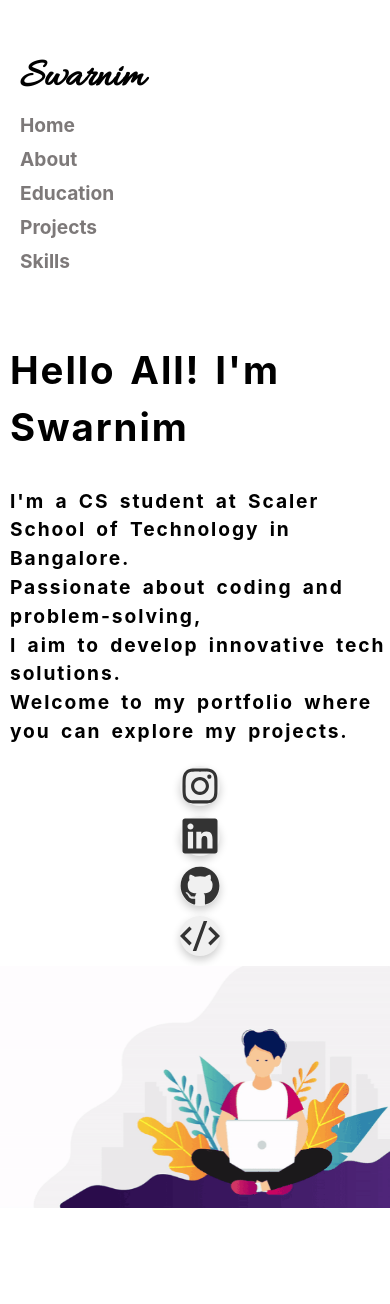
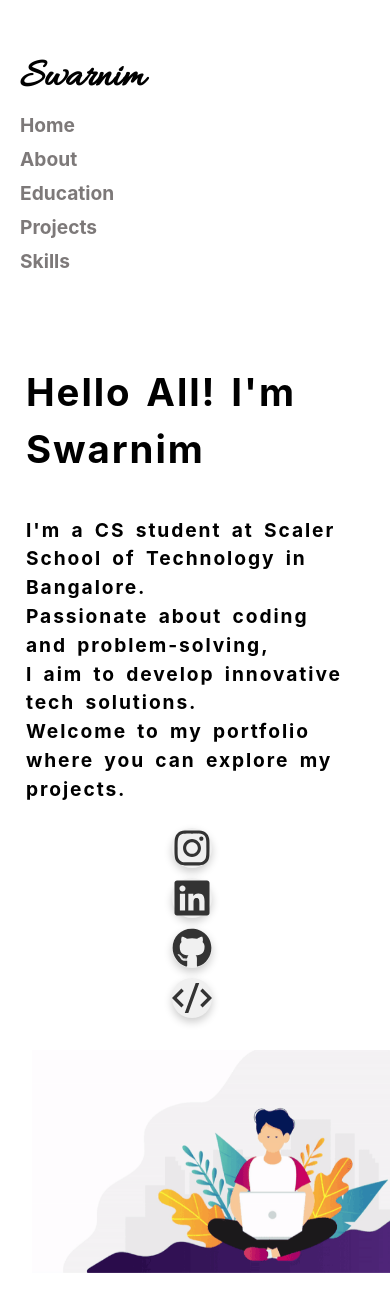
Before and after one commit to Swarnim114/Porfolio2, a React (Create React App) app: page / in a window 390 px wide. Before the commit the page ends 1228 px from the top, so only its background shows below. Built offline with nearby package versions, Linux system fonts and the light colour scheme.

Commit message:
responsiveness changes made

```diff
--- a/src/pages/Home/home.css
+++ b/src/pages/Home/home.css
@@ -1,69 +1,76 @@
-/* General Styles */
 body {
-  margin: 0; /* Remove default margin */
-  overflow-x: hidden; /* Prevent horizontal scrolling */
+  margin: 0;
+  overflow-x: hidden;
 }
 
 .home {
   text-align: center;
+  padding: 1rem;
+  box-sizing: border-box;
 }
 
 .introduction {
   width: 100%;
   display: flex;
   align-items: center;
-  margin-bottom: 20px;
   justify-content: space-between;
   flex-wrap: wrap;
-  box-sizing: border-box; /* Ensure padding and border are included in the element's total width and height */
+  box-sizing: border-box;
 }
 
 .hello {
   text-align: left;
-  margin-bottom: 10px;
-  margin-left: 100px;
-  margin-top: 10px;
+  margin: 1rem;
+  flex: 1;
 }
 
 .hello-text {
   font-size: 1.2em;
   line-height: 1.5;
-  margin: 0; /* Remove default margins */
-  letter-spacing: 0.1em; /* Increase space between letters */
-  word-spacing: 0.2em; /* Increase space between words */
+  margin: 0;
+  letter-spacing: 0.1em;
+  word-spacing: 0.2em;
 }
 
 .hello-big {
   font-size: 2em;
   font-weight: bold;
-  margin-bottom: 1px;
+  margin-bottom: 0.5rem;
+}
+
+.boyLaptop-container {
+  flex: 1;
+  display: flex;
+  justify-content: center;
+  align-items: center;
+  min-width: 280px; /* Minimum size */
+  width: 100%;
+  max-width: 700px;
+  margin: 1rem;
 }
 
 .boyLaptop {
-  width: 700px;
+  width: 100%;
   height: auto;
-  margin-right: 60px;
-  max-width: 100%;
+  max-width: 700px;
 }
 
 .social-media {
   display: flex;
-  justify-content: start; /* Align items to the left */
-  gap: 15px;
-  margin-top: 20px;
-  width: 30%;
-  margin-left: 0; /* Adjust margin-left if needed */
+  justify-content: center;
+  gap: 1rem;
+  margin-top: 1.5rem;
 }
 
 .social-media a {
   display: flex;
-  align-items: center; /* Center vertically */
-  justify-content: center; /* Center horizontally */
-  width: 80px;
-  height: 60px;
+  align-items: center;
+  justify-content: center;
+  width: 40px;
+  height: 40px;
   color: inherit;
   transition: transform 0.3s;
-  box-shadow: 0 4px 8px rgba(0, 0, 0, 0.2);
+  box-shadow: 0 0.25rem 0.5rem rgba(0, 0, 0, 0.2);
   border-radius: 20%;
   background-color: aliceblue;
 }
@@ -74,15 +81,15 @@ body {
 
 .whatDoIDo {
   width: 100%;
-  padding: 20px;
+  padding: 1.25rem;
   background-color: #ffffff;
-  margin-top: 100px;
-  box-sizing: border-box; /* Ensure padding and border are included in the element's total width and height */
+  margin-top: 6.25rem;
+  box-sizing: border-box;
 }
 
 .whatDoIDo-text {
   text-align: center;
-  margin-bottom: 20px;
+  margin-bottom: 1.25rem;
   font-size: 3rem;
 }
 
@@ -90,30 +97,27 @@ body {
   display: flex;
   align-items: center;
   justify-content: space-between;
-  margin-bottom: 40px;
-  padding: 30px;
+  margin-bottom: 2.5rem;
+  padding: 1.875rem;
   flex-wrap: wrap;
-  box-sizing: border-box; /* Ensure padding and border are included in the element's total width and height */
+  box-sizing: border-box;
 }
 
 .DSA-image, .webdev-image, .backend-image {
   flex: 1;
-  padding-right: 20px;
-  margin-left: 100px;
+  padding-right: 1.25rem;
   max-width: 100%;
-  box-sizing: border-box; /* Ensure padding and border are included in the element's total width and height */
+  box-sizing: border-box;
 }
 
 .DSA-image img, .webdev-image img, .backend-image img {
-  width: 120%;
+  width: 100%;
   height: auto;
 }
 
 .webdev-image img {
   width: auto;
-  height: 500px;
-  margin-left: 20px;
-  margin-right: 800px;
+  height: 31.25rem;
   max-width: 100%;
 }
 
@@ -122,12 +126,12 @@ body {
 }
 
 .webdev-text, .backend-text {
-  margin-left: 100px;
+  margin-left: 6.25rem;
 }
 
 .DSA-text h2, .webdev-text h2, .backend-text h2 {
   font-size: 2em;
-  margin-bottom: 10px;
+  margin-bottom: 0.625rem;
 }
 
 .DSA-text ul, .webdev-text ul, .backend-text ul {
@@ -138,30 +142,27 @@ body {
 .DSA-text li, .webdev-text li, .backend-text li {
   font-size: 1.2em;
   line-height: 1.5;
-  margin: 0; /* Remove default margins */
-  letter-spacing: 0.1em; /* Increase space between letters */
+  margin: 0;
+  letter-spacing: 0.1em;
   word-spacing: 0.2em;
 }
 
-/* Media Queries for Responsiveness
-
-/* Media Queries for Responsiveness */
 @media (max-width: 1200px) {
   .hello {
-    margin-left: 50px;
+    margin-left: 3.125rem;
   }
 
-  .boyLaptop {
+  .boyLaptop-container {
     width: 100%;
     margin-right: 0;
   }
 
   .DSA-image, .webdev-image {
-    margin-left: 50px;
+    margin-left: 3.125rem;
   }
 
   .webdev-image img {
-    margin-right: 100px;
+    margin-right: 6.25rem;
   }
 }
 
@@ -172,7 +173,7 @@ body {
   }
 
   .hello {
-    margin-left: 20px;
+    margin-left: 1.25rem;
   }
 
   .social-media {
@@ -206,7 +207,7 @@ body {
 
 @media (max-width: 480px) {
   .hello {
-    margin-left: 10px;
+    margin-left: 0.625rem;
   }
 
   .whatDoIDo-text {
--- a/src/pages/Home/home.js
+++ b/src/pages/Home/home.js
@@ -1,4 +1,3 @@
-// src/components/Home/Home.js
 import React, { useEffect } from 'react';
 import './home.css';
 import boyLaptop from '../../assets/boyLaptop.gif';
@@ -46,7 +45,9 @@ const Home = () => {
             </a>
           </div>
         </div>
-        <img className='boyLaptop tilt' src={boyLaptop} alt='Boy with Laptop' />
+        <div className='boyLaptop-container'>
+          <img className='boyLaptop tilt' src={boyLaptop} alt='Boy with Laptop' />
+        </div>
       </div>
     </div>
   );
```
Also changed, not shown: 1 other file (tests, documents, lock files or other folders).
